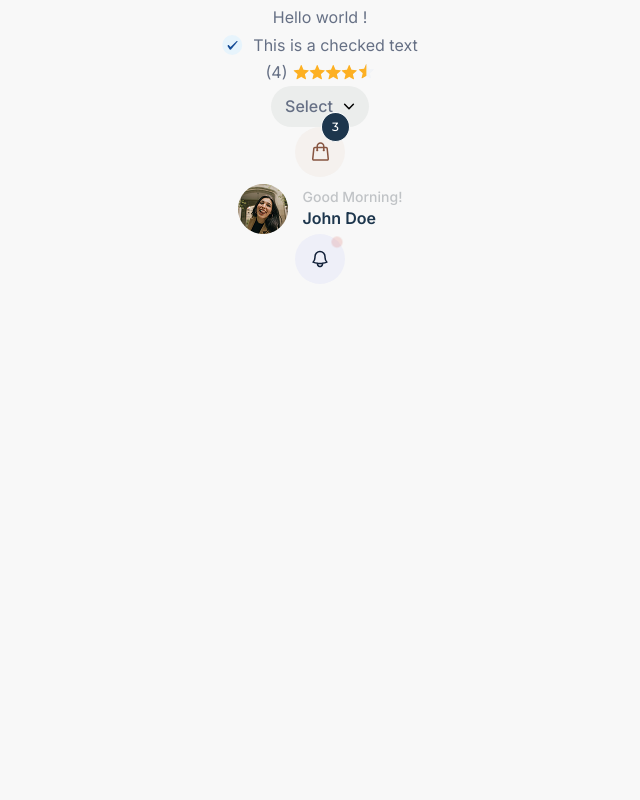
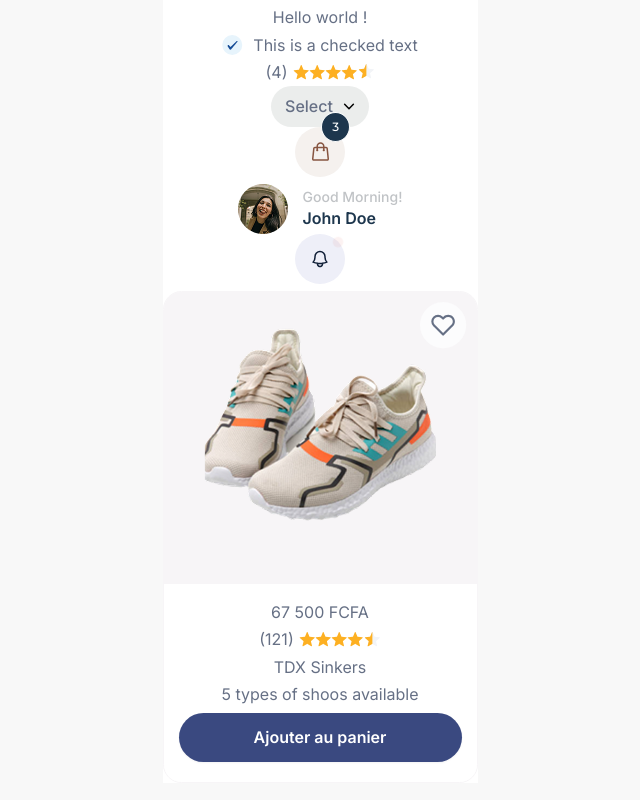
Before and after one commit to cia-formation/projet-e-commerce-react, a React (Vite) app: page / in a window 1280 px wide. Shown: the part 764-1564 px from the top of the page, without its empty margins (320-960 px from the left). Before the commit the page ends 1087 px from the top, so only its background shows below. Built offline with nearby package versions, Linux system fonts and the light colour scheme.

Commit message:
Product in progress ...80%

```diff
--- a/src/App.css
+++ b/src/App.css
@@ -3,4 +3,5 @@
   flex-direction: column;
   justify-content: center;
   align-items: center;
+  background-color: white;
 }
--- a/src/App.jsx
+++ b/src/App.jsx
@@ -11,6 +11,8 @@ import Select from './components/Select/Select'
 import Cart from './components/Cart/Cart'
 import User from './components/User/User'
 import Notification from './components/Notification/Notification'
+import Product from './components/Product/Product'
+import { shoes } from './assets/images'
 
 function App() {
 
@@ -32,7 +34,10 @@ function App() {
       <Select label={'Select'} />
       <Cart indicator={3} />
       <User userName={'John Doe'} />
-      <Notification />
+      <Notification hasNew />
+      <Product image={shoes}/>
+
+
     </main>
   )
 }
--- a/src/assets/icons/index.js
+++ b/src/assets/icons/index.js
@@ -8,6 +8,7 @@ import star from './star.svg'
 import halfStar from './half-star.svg'
 import arrowDown from './arrow-down.svg'
 import cart from './cart.svg'
+import like from './like.svg'
 import notification from './notification.svg'
 
-export {dashboard, logout, products, save, update, check, star, halfStar, arrowDown, cart, notification}
+export {dashboard, logout, products, save, update, check, star, halfStar, arrowDown, cart, notification, like}
--- a/src/assets/images/index.js
+++ b/src/assets/images/index.js
@@ -1,3 +1,4 @@
 import user from './user.png'
+import shoes from './shoes.png'
 
-export {user}
+export {user, shoes}
--- a/src/components/InputText/input_text.css
+++ b/src/components/InputText/input_text.css
@@ -69,6 +69,7 @@
     border: none;
     width: calc(100% - 50px);
     height: 100%;
+    width: 100%;
     padding: 25px;
     color: #000000;
 }
--- a/src/components/Notification/Notification.jsx
+++ b/src/components/Notification/Notification.jsx
@@ -1,14 +1,22 @@
 
+import PropTypes from 'prop-types'
 import { notification } from '../../assets/icons'
 import './notification.css'
 
-const Notification = () => {
+const Notification = ({hasNew}) => {
     return (
         <div className="notification">
             <img src={notification} alt="notification" className="icon" />
-            <span></span>
+            {
+                hasNew &&
+                <span></span>
+            }
         </div>
     )
 }
 
+Notification.propTypes = {
+    hasNew: PropTypes.bool
+}
+
 export default Notification
--- /dev/null
+++ b/src/components/Product/Product.jsx
@@ -0,0 +1,35 @@
+import PropTypes from 'prop-types'
+import { like } from '../../assets/icons'
+import Typography from '../Typography/Typography'
+import Stars from '../Stars/Stars'
+import Button from '../Button/Button'
+
+// STYLES
+import './product.css'
+
+const Product = ({image}) => {
+    return (
+        <div className='product'>
+            <div className="image">
+                <img src={image} alt="product image" />
+                <img src={like} alt="like image" />
+            </div>
+            <div className="info">
+                <div>
+                    <Typography text={'67 500 FCFA'} />
+                    <Stars number={4.5} rate={121}/>
+                </div>
+                <Typography text={'TDX Sinkers'} />
+                <Typography text={'5 types of shoos available'} />
+
+                <Button label={'Ajouter au panier'} isRounded customBg={'#3A4980'} />
+            </div>
+        </div>
+    )
+}
+
+Product.propTypes = {
+    image: PropTypes.string.isRequired,
+}
+
+export default Product
--- /dev/null
+++ b/src/components/Product/product.css
@@ -0,0 +1,21 @@
+.product{
+    border: 1.54px solid #F7F5F7;
+    border-radius: 18.48px;
+    overflow: hidden;
+}
+
+.product .image{
+    background-color: #F7F5F7;
+    position: relative;
+    padding: 20px 40px;
+}
+.product .image img:nth-child(2){
+    position: absolute;
+    top: 10px;
+    right: 10px;
+}
+.product .info{
+    background-color: white;
+    position: relative;
+    padding: 15px;
+}
```
Also changed, not shown: src/components/Tag/Tag.jsx (added, +21 -0 lines), src/assets/icons/like.svg (added), src/assets/images/shoes.png (added), src/components/Tag/tag.css (added).
